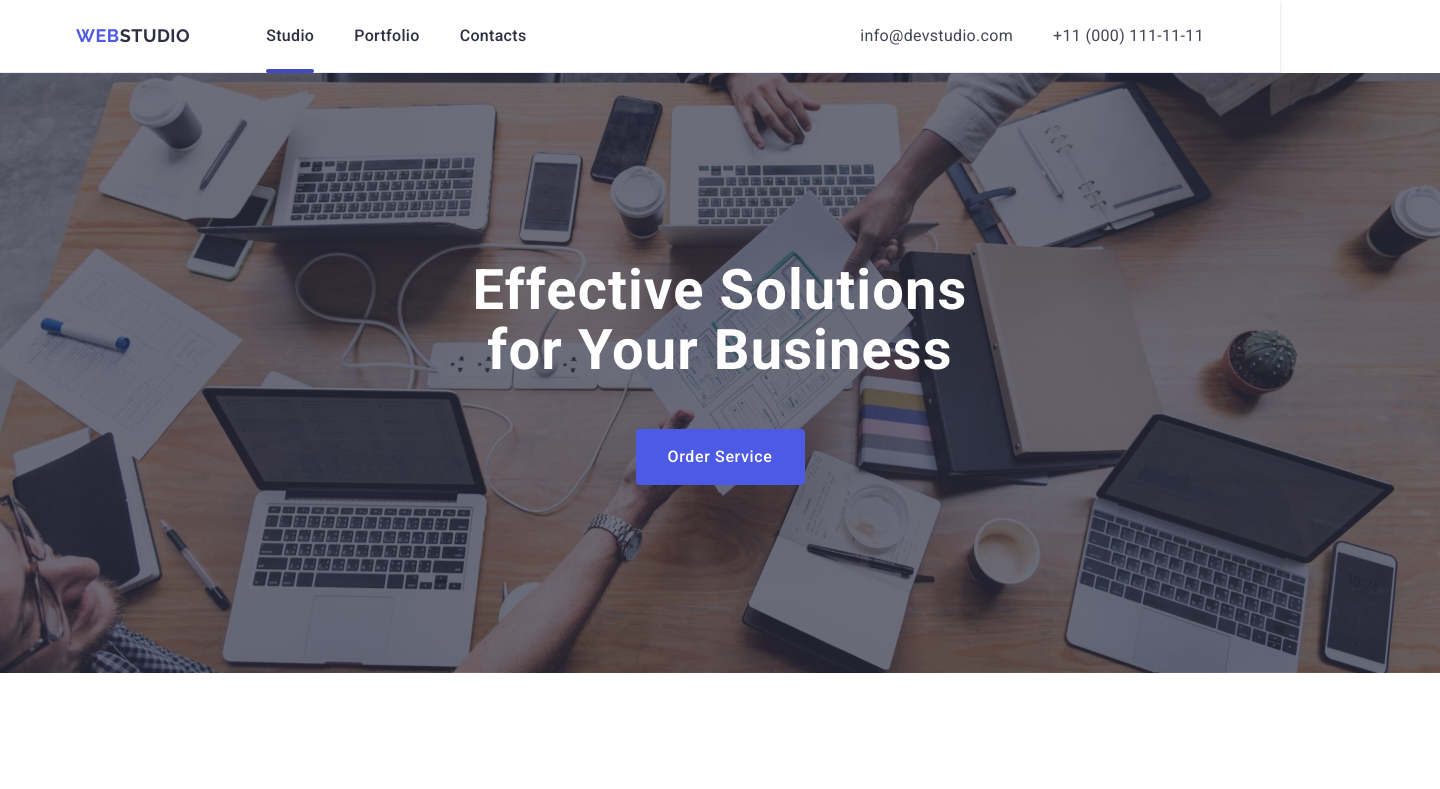
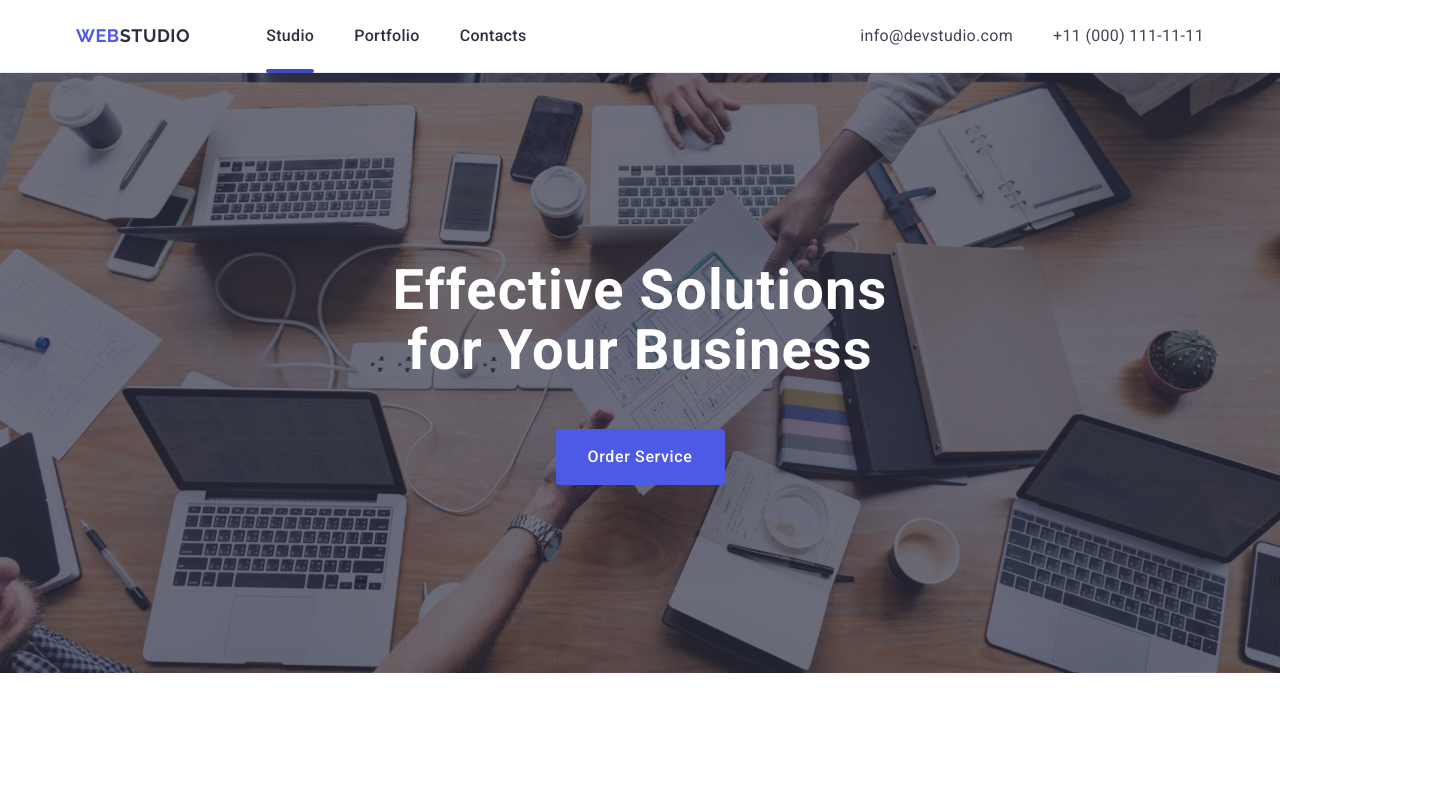
Before and after one commit to Evgeniy-Vovk/goit-markup-hw-06, a plain HTML site: page index.html in a window 1280 px wide. Shown: the top 789 px of the page, 1440 px wide, since content can reach past the window. Drawn offline with nearby package versions, Linux system fonts and the light colour scheme.

Commit message:
homework six god bless

```diff
--- a/css/styles.css
+++ b/css/styles.css
@@ -321,7 +321,7 @@ button {
   background-position: center;
   background-size: cover;
   padding: 72px 0;
-  width: 320px;
+  max-width: 320px;
   margin: 0 auto;
 }
 
@@ -371,7 +371,7 @@ button {
 @media screen and (min-width: 768px) {
   .section-title {
     padding: 112px 0;
-    width: 768px;
+    max-width: 768px;
     margin: 0 auto;
     background-image: linear-gradient(
         rgba(46, 47, 66, 0.7),
@@ -402,7 +402,7 @@ button {
 @media screen and (min-width: 1158px) {
   .section-title {
     padding: 188px 0;
-    width: 1440px;
+    max-width: 1440px;
 
     background-image: linear-gradient(
         rgba(46, 47, 66, 0.7),
```
